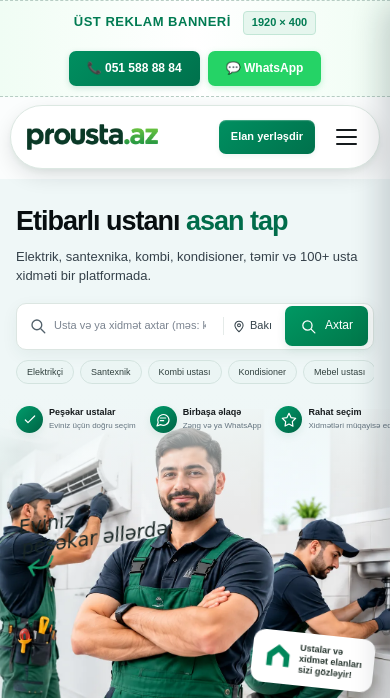
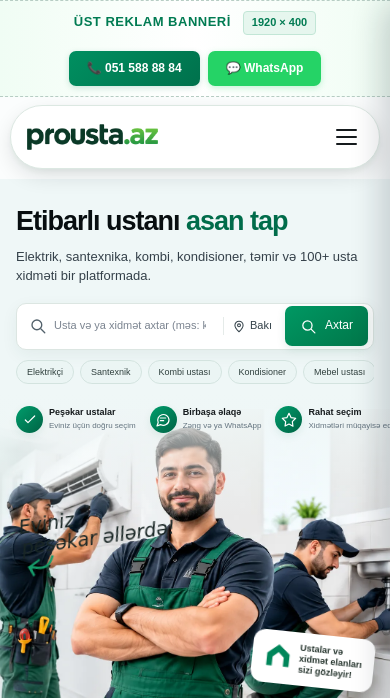
Before and after one commit to guliyevsarxan92-dot/prousta, a Django app: page / in a window 390 px wide. Shown: the top 698 px of the page. Run offline with Django 5.2, Linux system fonts and the light colour scheme; data comes from the database, SQL or seed files in the repository; data that the repository does not hold is empty; parts of the project's set-up code (start-up, migrations or seed data) failed here and were passed over; some libraries are stand-ins or nearby versions.

Commit message:
fix(mobile): show only logo and hamburger on mobile top bar, hide all action buttons

```diff
--- a/static/css/prousta.css
+++ b/static/css/prousta.css
@@ -199,6 +199,22 @@ nav.is-scrolled {
   transform: translateY(-1px);
 }
 
+@media (max-width: 768px) {
+  .site-nav .nav-actions {
+    display: none !important;
+  }
+  .site-nav .nav-inner {
+    width: 100% !important;
+    display: flex !important;
+    align-items: center !important;
+    justify-content: space-between !important;
+  }
+  .site-nav .hamburger {
+    display: flex !important;
+    margin-left: auto !important;
+  }
+}
+
 @media (prefers-reduced-motion: reduce) {
   html { scroll-behavior: auto; }
   *, *::before, *::after {
--- a/templates/base.html
+++ b/templates/base.html
@@ -100,7 +100,7 @@
 <link rel="preconnect" href="https://fonts.gstatic.com" crossorigin>
 <link href="https://fonts.googleapis.com/css2?family=Plus+Jakarta+Sans:wght@300;400;500;600;700;800&display=swap" rel="stylesheet">
 <link rel="stylesheet" href="{% static 'css/logo.css' %}">
-<link rel="stylesheet" href="{% static 'css/prousta.css' %}">
+<link rel="stylesheet" href="{% static 'css/prousta.css' %}?v=3.3">
 <!-- Google tag (gtag.js) -->
 <script async src="https://www.googletagmanager.com/gtag/js?id=AW-18379438131"></script>
 <script>
@@ -197,12 +197,12 @@ footer{background:#0f172a;color:#94a3b8;margin-top:60px}
   .footer-brand{grid-column:1/-1}
   .footer-bottom{flex-direction:column;gap:12px;text-align:center;padding:20px}
   .site-nav{height:64px;padding:0 16px;position:sticky;top:8px;z-index:200;width:calc(100% - 20px);margin:8px auto 10px auto;border-radius:32px;border:1px solid #dce8e2;box-shadow:0 8px 22px -3px rgba(16,24,25,.14),0 3px 8px -2px rgba(0,123,82,.08);display:flex;align-items:center}
-  .nav-links{display:none}
-  .hamburger{display:flex}
+  .nav-links, .nav-actions{display:none !important}
+  .hamburger{display:flex !important;margin-left:auto}
   .msgs{left:16px;right:16px;max-width:100%}
 }
 </style>
-<link rel="stylesheet" href="{% static 'css/marketplace.css' %}?v=3.2">
+<link rel="stylesheet" href="{% static 'css/marketplace.css' %}?v=3.3">
 <link rel="stylesheet" href="{% static 'css/home.css' %}">
 <link rel="stylesheet" href="{% static 'css/pages.css' %}">
 {% block style %}{% endblock %}
```
Also changed, not shown: static/css/marketplace.css (+1 -1 lines).
